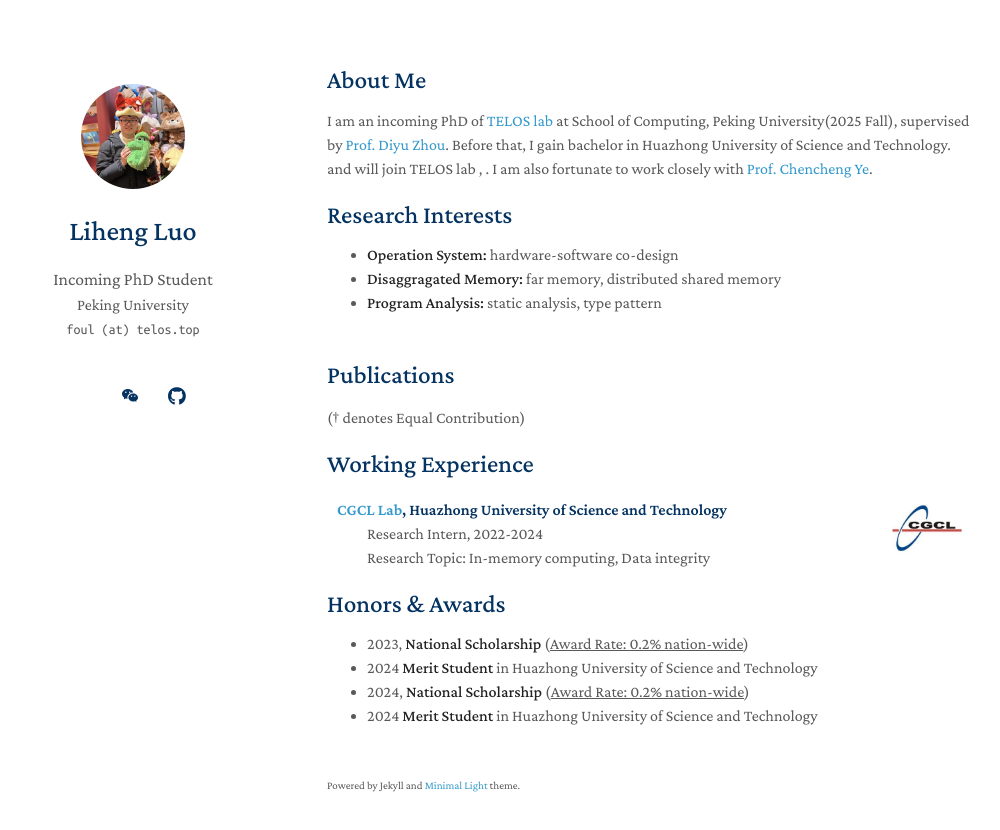
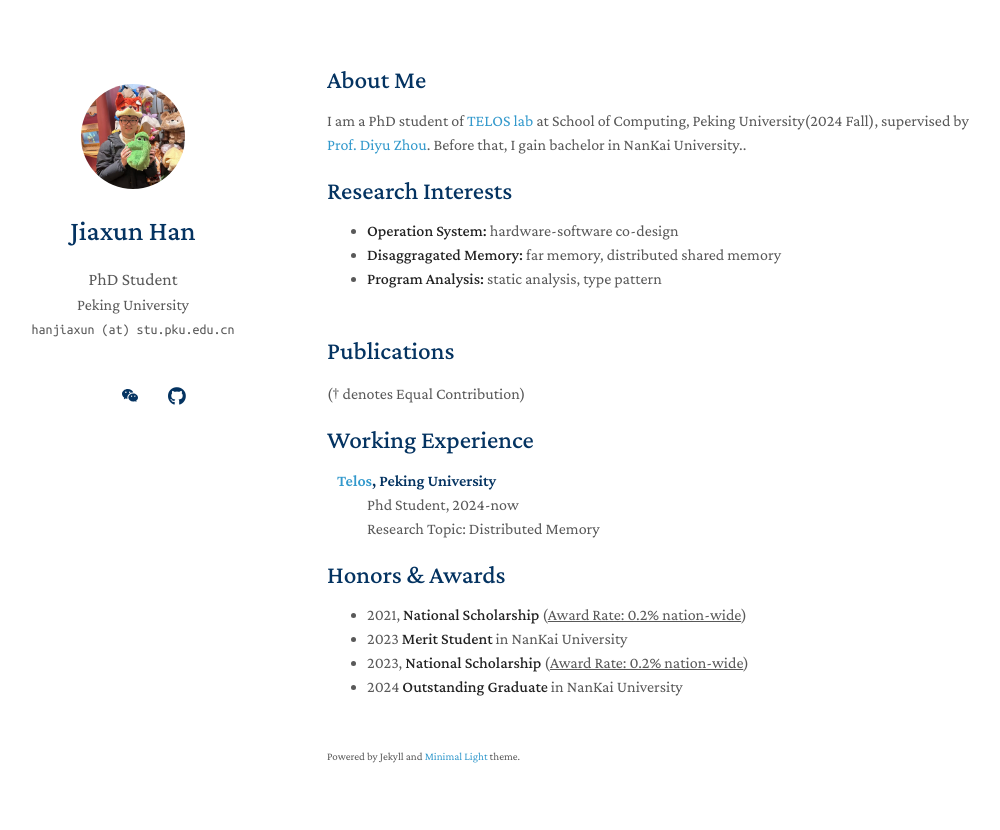
Before and after one commit to JJJXHan/JJJXHan.github.io, a plain HTML site: page index.html in a window 1280 px wide. Shown: the whole page, without its empty margins (143-1143 px from the left). Drawn offline with nearby package versions, Linux system fonts and the light colour scheme; some icons are missing.

Commit message:
Update index.html

```diff
--- a/index.html
+++ b/index.html
@@ -42,7 +42,7 @@
       <a class="image avatar"><img src="./assets/img/me.jpg" alt="avatar" /></a>
 
 
-      <h1>Liheng Luo</h1>
+      <h1>Jiaxun Han</h1>
 
 
       <!-- <position style="font-size:1.10rem;">Undergraduate Student</position>
@@ -52,14 +52,14 @@
       </a>
       <br> -->
 
-      <position style="font-size:1.10rem;">Incoming PhD Student</position>
+      <position style="font-size:1.10rem;">PhD Student</position>
       <br>
       <a href="" rel="noopener">
         <autocolor>Peking University</autocolor>
       </a>
       <br>
 
-      <email>foul (at) telos.top</email>
+      <email>hanjiaxun (at) stu.pku.edu.cn</email>
 
 
       <br>
@@ -91,7 +91,7 @@
 
       <h2 id="about-me">About Me</h2>
 
-      <p>I am an incoming PhD of <a href="https://telos-syslab.github.io/">TELOS lab</a> at School of Computing, Peking University(2025 Fall), supervised by <a href="https://zhou-diyu.github.io/">Prof. Diyu Zhou</a>. Before that, I gain bachelor in Huazhong University of Science and Technology. and will join TELOS lab  , . I am also fortunate to work closely with <a href="https://scholar.google.com.hk/citations?hl=zh-CN&user=ImZMFY4AAAAJ&view_op=list_works&sortby=pubdate">Prof. Chencheng Ye</a>.</p>
+      <p>I am a PhD student of <a href="https://telos-syslab.github.io/">TELOS lab</a> at School of Computing, Peking University(2024 Fall), supervised by <a href="https://zhou-diyu.github.io/">Prof. Diyu Zhou</a>. Before that, I gain bachelor in NanKai University.</a>.</p>
 
       <h2 id="research-interests">Research Interests</h2>
 
@@ -144,19 +144,16 @@
 
       <h2 id="services">Working Experience</h2>
 
-      <p>
-        <img src="assets/img/CGCL.jpg" alt="Huake"
-          style="float: right; margin-right: 15px; ; width: 70px; height: 70px;">
-      </p>
-      <h4 style="margin:0 10px 0;"><a href="https://grid.hust.edu.cn/">CGCL Lab</a>, Huazhong University of Science and Technology</h4>
+
+      <h4 style="margin:0 10px 0;"><a href="https://telos-syslab.github.io">Telos</a>, Peking University</h4>
       <!-- <span style="float:right;">2022.11-present</span><br /> -->
 
       <ul style="margin:0 0 20px;list-style-type:none">
         <li>
-          <autocolor>Research Intern, 2022-2024</autocolor>
+          <autocolor>Phd Student, 2024-now</autocolor>
         </li>
         <li>
-          <autocolor>Research Topic: In-memory computing, Data integrity</autocolor>
+          <autocolor>Research Topic: Distributed Memory</autocolor>
         </li>
         <!-- <li>
           <autocolor>Advisor: <a href="http://cs1.tongji.edu.cn/~dawei/">Prof. Dawei Cheng</a></autocolor>
@@ -166,10 +163,10 @@
       <h2 id="services">Honors & Awards</h2>
 
       <ul>
+        <li>2021, <strong>National Scholarship</strong> (<u>Award Rate: 0.2% nation-wide</u>)</li>
+        <li>2023 <strong>Merit Student</strong> in NanKai University</li>
         <li>2023, <strong>National Scholarship</strong> (<u>Award Rate: 0.2% nation-wide</u>)</li>
-        <li>2024 <strong>Merit Student</strong> in Huazhong University of Science and Technology</li>
-        <li>2024, <strong>National Scholarship</strong> (<u>Award Rate: 0.2% nation-wide</u>)</li>
-        <li>2024 <strong>Merit Student</strong> in Huazhong University of Science and Technology</li>
+        <li>2024 <strong>Outstanding Graduate</strong> in NanKai University</li>
       </ul>
 
 
```
